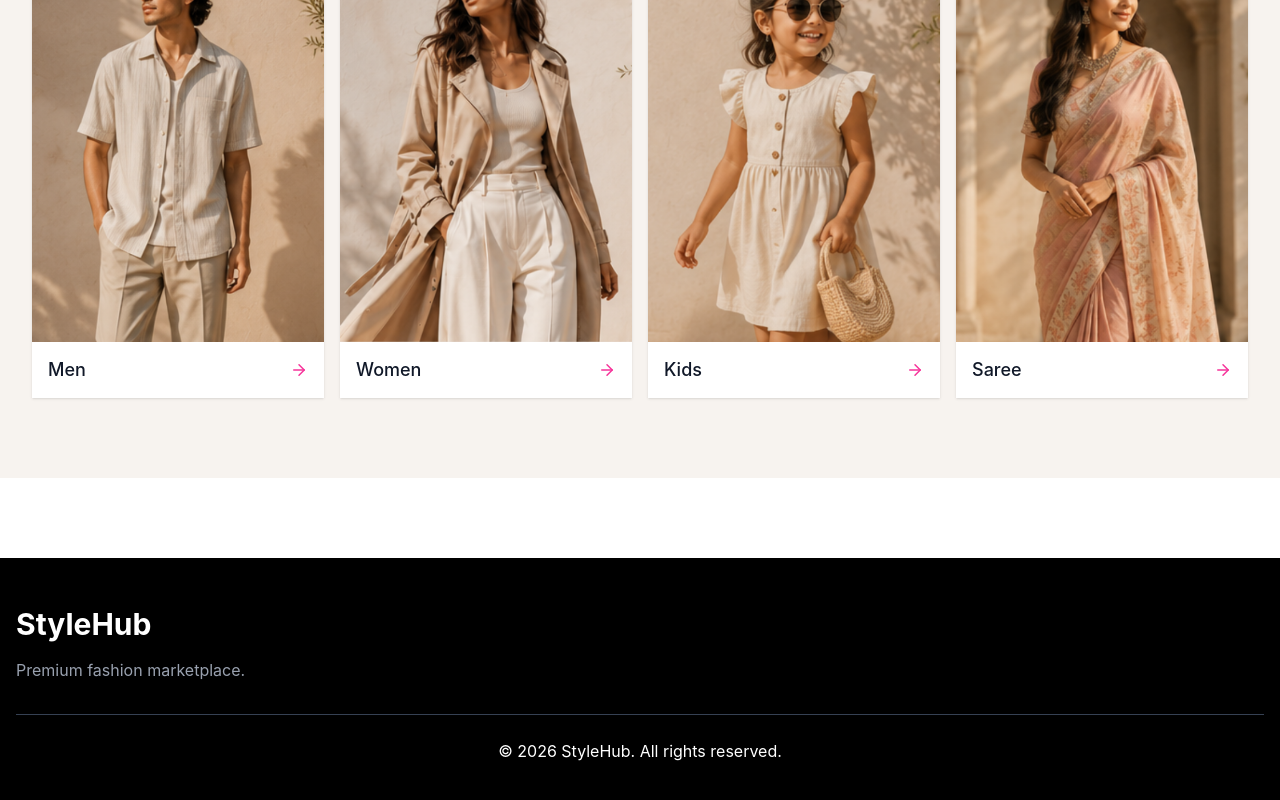
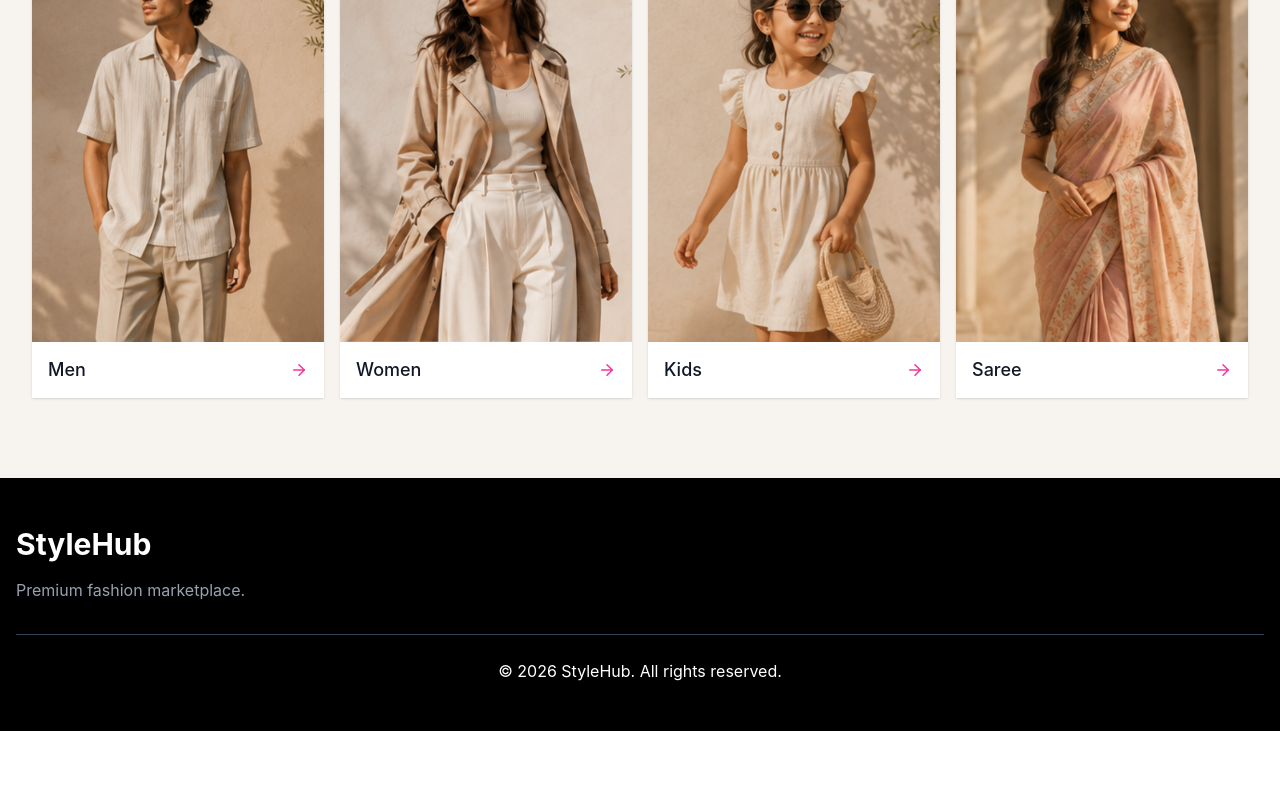
Before and after one commit to Aaditya11111111111111111111111111/Vendor-Based-Ecommerce, a React app: page / in a window 1280 px wide. Shown: the part 1246-2046 px from the top of the page. After the commit the page ends 1977 px from the top, so only its background shows below. Built offline with nearby package versions, Linux system fonts and the light colour scheme; the HTML template or start-up script is replaced by a standard one.

Commit message:
changes in hero, categories section

```diff
--- a/src/components/Footer/Footer.jsx
+++ b/src/components/Footer/Footer.jsx
@@ -1,6 +1,6 @@
 const Footer = () => {
   return (
-    <footer className="bg-black text-white mt-20">
+    <footer className="bg-black text-white">
 
       <div className="max-w-7xl mx-auto px-4 py-12">
 
--- a/src/components/Hero/Hero.jsx
+++ b/src/components/Hero/Hero.jsx
@@ -21,7 +21,11 @@ const Hero = () => {
 
 
 
-      {/* Navbar sits at the top inside the hero */}
+      {/* Mobile-only overlay — darkens left/center for text readability */}
+      <div
+        className="lg:hidden absolute inset-0"
+        style={{ background: "linear-gradient(to right, rgba(0,0,0,0.65) 0%, rgba(0,0,0,0.4) 60%, transparent 100%)" }}
+      />
       <div className="relative z-20">
         <Navbar />
       </div>
--- a/src/pages/Home/Home.jsx
+++ b/src/pages/Home/Home.jsx
@@ -1,11 +1,13 @@
 import Hero from "../../components/Hero/Hero";
 import Categories from "../../components/Categories/Categories";
+
 
 const Home = () => {
   return (
     <>
       <Hero />
       <Categories />
+
     </>
   );
 };
```
